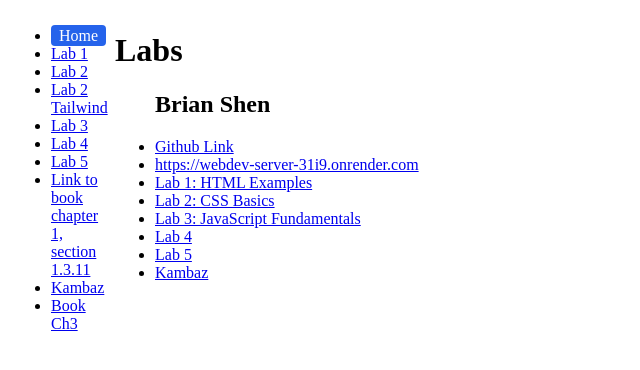
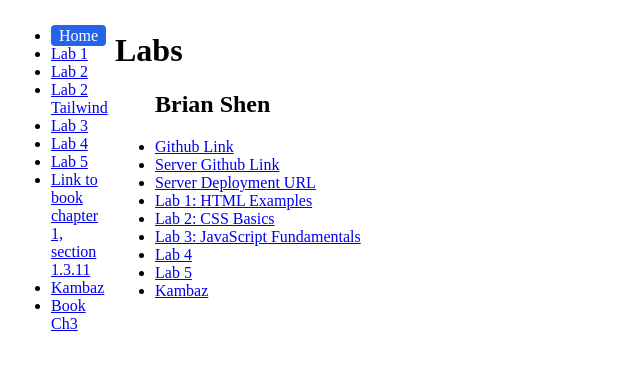
Before and after one commit to bshen0831/kambaz-next-js, a Next.js app: page /labs in a window 1280 px wide. Shown: the top 370 px of the page, without its empty margins (0-640 px from the left). Built offline with nearby package versions, Linux system fonts and the light colour scheme.

Commit message:
added server github link

```diff
--- a/app/labs/page.tsx
+++ b/app/labs/page.tsx
@@ -12,8 +12,13 @@ export default function Labs() {
                     </a>
                 </li>
                 <li>
-                    <a href="https://webdev-server-31i9.onrender.com" id="wd-server" target="_blank" rel="noopener noreferrer">
-                        https://webdev-server-31i9.onrender.com
+                    <a href="https://github.com/bshen0831/webdev-server/tree/a5" id="wd-server-github" target="_blank" rel="noopener noreferrer">
+                        Server Github Link
+                    </a>
+                </li>
+                <li>
+                    <a href="https://webdev-server-31i9.onrender.com" id="wd-server-url" target="_blank" rel="noopener noreferrer">
+                        Server Deployment URL
                     </a>
                 </li>
                 <li>
```
